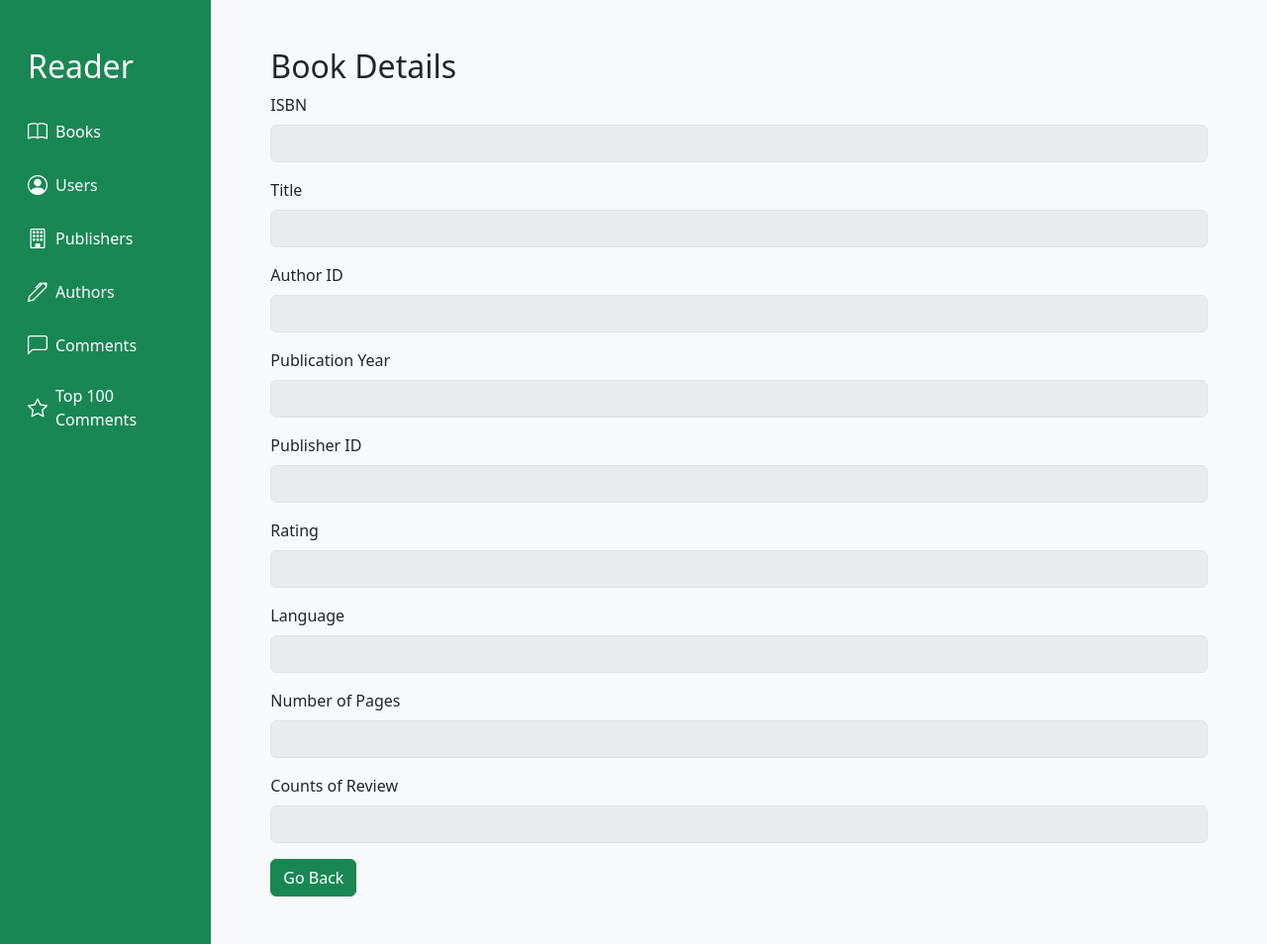
After one commit to emrebozkurt0/reader, a Flask app: template main/templates/crud/books/book_details.html in a window 1280 px wide. The commit adds this page. Shown: the whole page at 99% size. Run offline with Flask 3, Linux system fonts and the light colour scheme; the template is opened without the code that fills it, so the values that code supplies are empty.

Commit message:
book details

```diff
--- a/main/templates/crud/add_layout.html
+++ b/main/templates/crud/add_layout.html
@@ -17,10 +17,13 @@
     <div class="container">
       <h2>{%block add_header%}{%endblock%}</h2>
       <form action="{%block action%}{%endblock%}" method="POST">
-        {%block fields%}{%endblock%}
+        {%block fields%}{%endblock%} {% if add_button is defined and add_button%}
         <button type="submit" class="btn btn-success">
-          {%block add_button%}{%endblock%}
+          {% block add_button %}{% endblock %}
         </button>
+        {% else %}
+        <a href="/books" class="btn btn-success">Go Back</a>
+        {% endif %}
       </form>
     </div>
     <script src="https://cdn.jsdelivr.net/npm/bootstrap@5.3.3/dist/js/bootstrap.bundle.min.js"></script>
--- /dev/null
+++ b/main/templates/crud/books/book_details.html
@@ -0,0 +1,42 @@
+{% extends "/crud/add_layout.html"%}
+{% block add_title %}Book Details{% endblock %}
+{% block add_header %}Book Details{% endblock %}
+{% block add_button %}{% endblock %}
+{% block fields %}
+<div class="mb-3">
+    <label for="isbn" class="form-label">ISBN</label>
+    <input type="text" class="form-control" id="isbn" name="isbn" value="{{ book.isbn }}" maxlength="13" required disabled>
+</div>
+<div class="mb-3">
+    <label for="title" class="form-label">Title</label>
+    <input type="text" class="form-control" id="title" name="title" value="{{ book.title }}" maxlength="100" required disabled>
+</div>
+<div class="mb-3">
+    <label for="author_id" class="form-label">Author ID</label>
+    <input type="text" class="form-control" id="author_id" name="author_id" value="{{ book.author_id }}" required disabled>
+</div>
+<div class="mb-3">
+    <label for="publication_year" class="form-label">Publication Year</label>
+    <input type="text" class="form-control" id="publication_year" name="publication_year" value="{{ book.publication_year }}" required disabled>
+</div>
+<div class="mb-3">
+    <label for="publisher_id" class="form-label">Publisher ID</label>
+    <input type="text" class="form-control" id="publisher_id" name="publisher_id" value="{{ book.publisher_id }}" required disabled>
+</div>
+<div class="mb-3">
+    <label for="rating" class="form-label">Rating</label>
+    <input type="text" class="form-control" id="rating" name="rating" value="{{ details.rating }}" maxlength="13" required disabled>
+</div>
+<div class="mb-3">
+    <label for="language" class="form-label">Language</label>
+    <input type="text" class="form-control" id="language" name="language" value="{{ details.language }}" maxlength="100" required disabled>
+</div>
+<div class="mb-3">
+    <label for="page_number" class="form-label">Number of Pages</label>
+    <input type="text" class="form-control" id="page_number" name="page_number" value="{{ details.page_number }}" required disabled>
+</div>
+<div class="mb-3">
+    <label for="counts_of_review" class="form-label">Counts of Review</label>
+    <input type="text" class="form-control" id="counts_of_review" name="counts_of_review" value="{{ details.counts_of_review }}" required disabled>
+</div>
+{% endblock %}
--- a/main/templates/crud/books/books.html
+++ b/main/templates/crud/books/books.html
@@ -80,7 +80,7 @@ block add_title %}Add Book{% endblock %}
     <div class="d-flex gap-1">
       <button
         class="btn btn-warning w-100"
-        onclick="location.href='/books/update/{{ book[0] }}'"
+        onclick="location.href='/books/details/{{ book[0] }}'"
       >
         Details
       </button>
```
Also changed, not shown: main/classes/bookdetails.py (+22 -4 lines), main/routes/books.py (+13 -0 lines).
